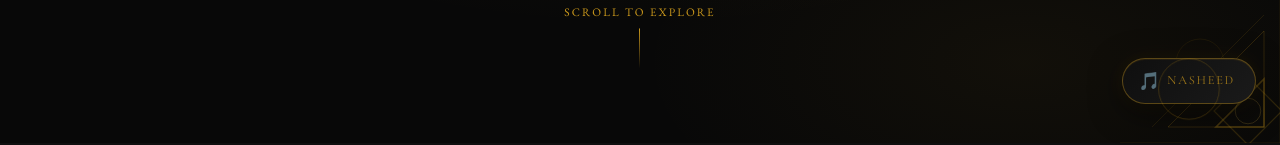
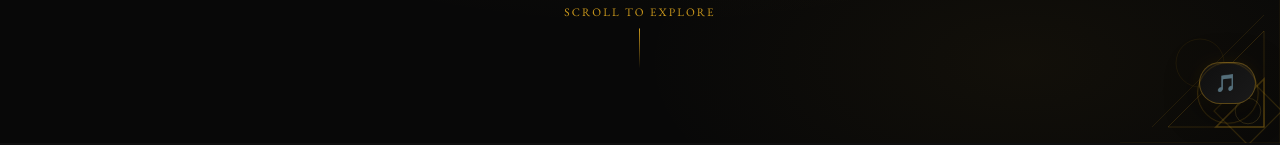
Before and after one commit to Ashcode2403/hanaa, a plain HTML site: page index.html in a window 1280 px wide. Shown: the part 668-813 px from the top of the page. Drawn offline with nearby package versions, Linux system fonts and the light colour scheme.

Commit message:
Update index.html

```diff
--- a/index.html
+++ b/index.html
@@ -737,7 +737,7 @@
   <div class="music-ring2"></div>
   <div class="pill">
     <span id="music-icon">🎵</span>
-    <span id="music-label">Nasheed</span>
+    <!-- <span id="music-label">Nasheed</span>? -->
   </div>
 </div>
 
```
